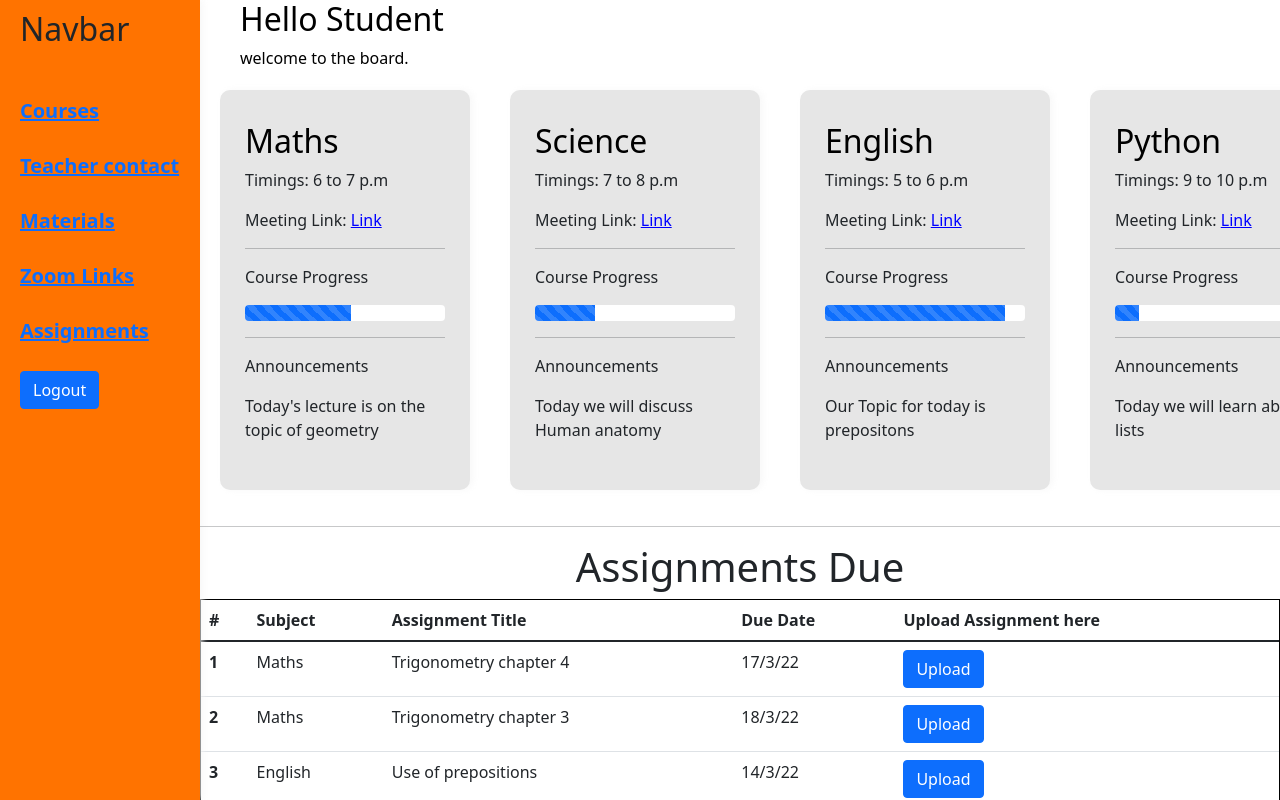
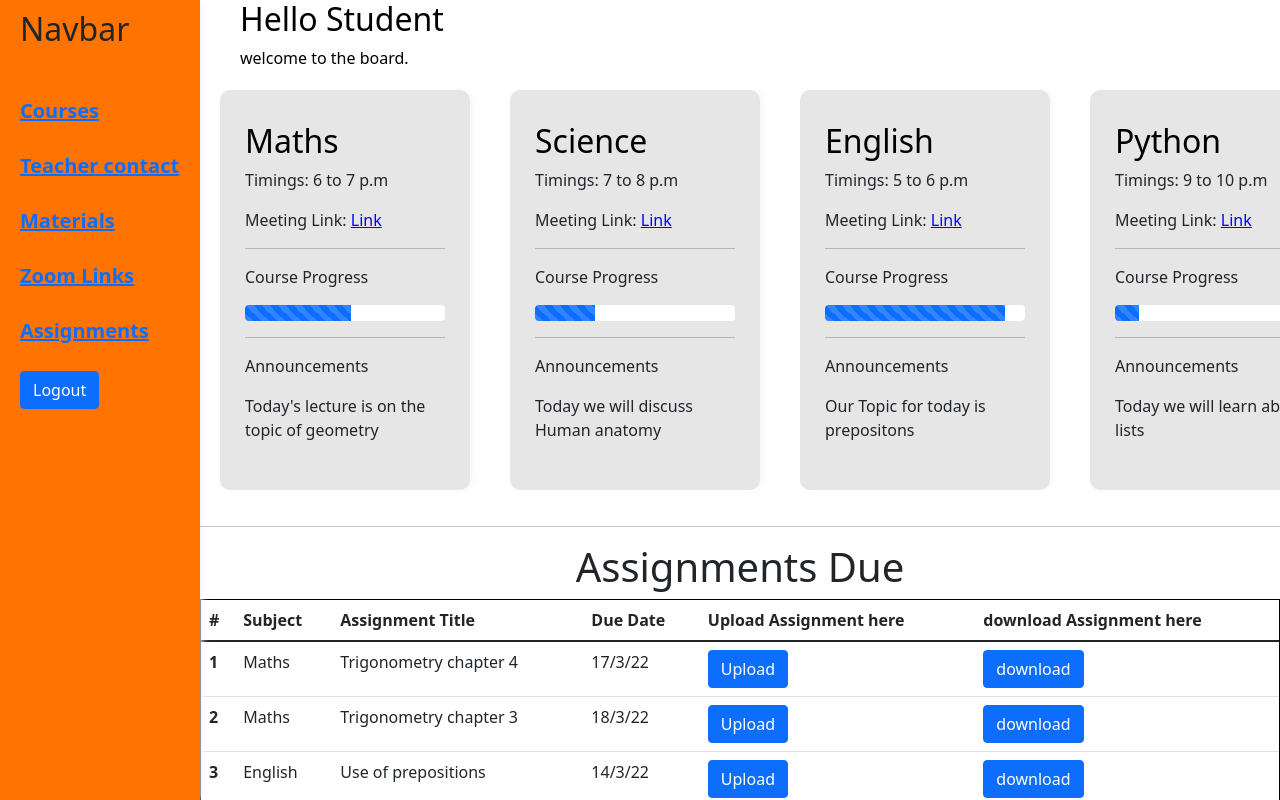
Before and after one commit to Jaydeep-P/E-Learning-Platform, a Next.js app in the folder frontend/: page /student/1 in a window 1280 px wide. Built offline with nearby package versions, Linux system fonts and the light colour scheme.

Commit message:
scontent table

```diff
--- a/frontend/components/studentcomponents/SContent.js
+++ b/frontend/components/studentcomponents/SContent.js
@@ -126,6 +126,7 @@ function SContent() {
                     <th scope="col">Assignment Title</th>
                     <th scope="col">Due Date</th>
                     <th scope="col">Upload Assignment here</th>
+                    <th scope="col">download Assignment here</th>
                     </tr>
                 </thead>
                 <tbody>
@@ -141,6 +142,9 @@ function SContent() {
                                 </td>
                                 <td>
                                 <button type="button" className="btn btn-primary">Upload</button>
+                                </td>
+                                <td>
+                                <button type="button" className="btn btn-primary">download</button>
                                 </td>
                                 </tr>
                             )
```
